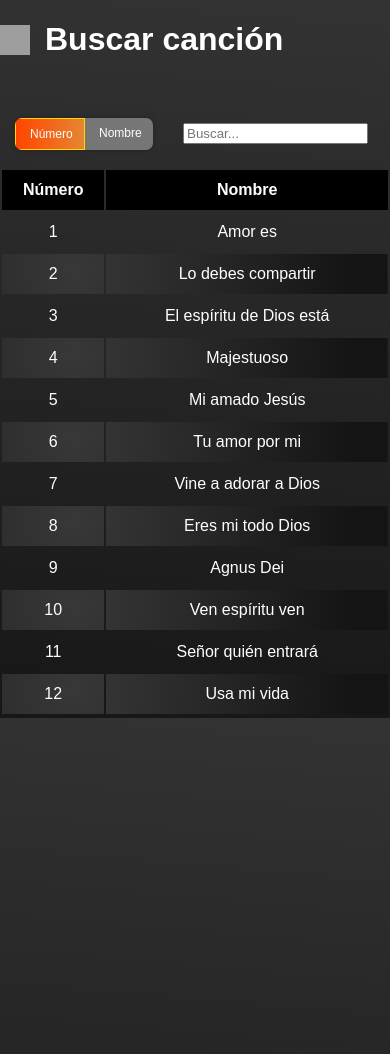
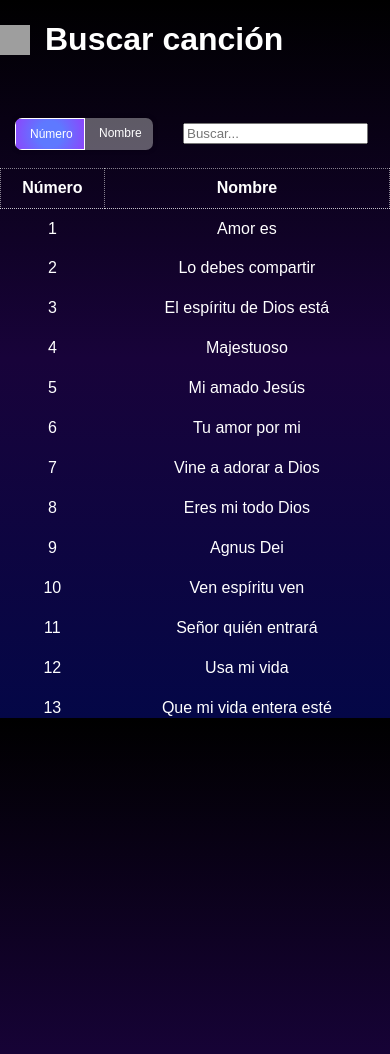
Before and after one commit to fran815/acordes, a Flask app: page /search in a window 390 px wide, after a click on "Número". Shown: the top 1054 px of the page. Run offline with Flask 3, Linux system fonts and the light colour scheme; grey boxes are pictures that could not be loaded.

Commit message:
update 1.19

```diff
--- a/static/css/search.css
+++ b/static/css/search.css
@@ -2,8 +2,8 @@ body {
     margin: 0;
     font-family: sans-serif;
 
-    background: #171717;
-    background: linear-gradient(365deg,rgba(23, 23, 23, 1) 0%, rgba(51, 51, 51, 1) 100%);
+    background: rgb(22, 2, 31);
+    background: linear-gradient(180deg,rgba(0, 0, 0, 1) 0%, rgb(24, 3, 58) 50%, rgb(4, 7, 71) 100%);
 }
 
 .main-header {
@@ -57,17 +57,16 @@ h1 {
     height: 550px;
     overflow-y: scroll;
 }
-.table-2 tbody tr:nth-child(even) {
-    background: radial-gradient(circle at 18.7% 37.8%, rgb(56, 56, 56) 0%, rgb(20, 20, 20) 90%);
-}
+
 /* LIST */
 .table-2 {
     width: 100%;
     color: white;
+    border-collapse: collapse;
+    border-radius: 5px;
 }
 .table-2 th{
-    background-color: black;
-    color: white;
+    border: 1px dotted rgba(255, 255, 255, 0.5);
 }
 .table-2 tr {
     height: 40px;
@@ -133,9 +132,9 @@ h1 {
 }
 .radio-input:checked + .radio-label {
     color: white;
-    background: #E58632;
-    background: linear-gradient(270deg, #E58632, orangered);
-    border: 1px solid gold;
+    background: #5e79ff;
+    background: radial-gradient(circle,rgba(94, 121, 255, 1) 34%, rgba(140, 70, 252, 1) 100%);
+    border: 1px solid white;
 }
 
 /* radio 2 (edit-window)*/
@@ -158,7 +157,7 @@ h1 {
 }
 .radio-input2:checked + .radio-label2 {
     color: white;
-    background: #E58632;
-    background: linear-gradient(270deg, #E58632, orangered);
+    background: #5e79ff;
+    background: radial-gradient(circle,rgba(94, 121, 255, 1) 34%, rgba(140, 70, 252, 1) 100%);
     border: 1px solid gold;
 }
```
Also changed, not shown: static/css/index.css (+20 -11 lines), templates/index.html (+14 -23 lines).
